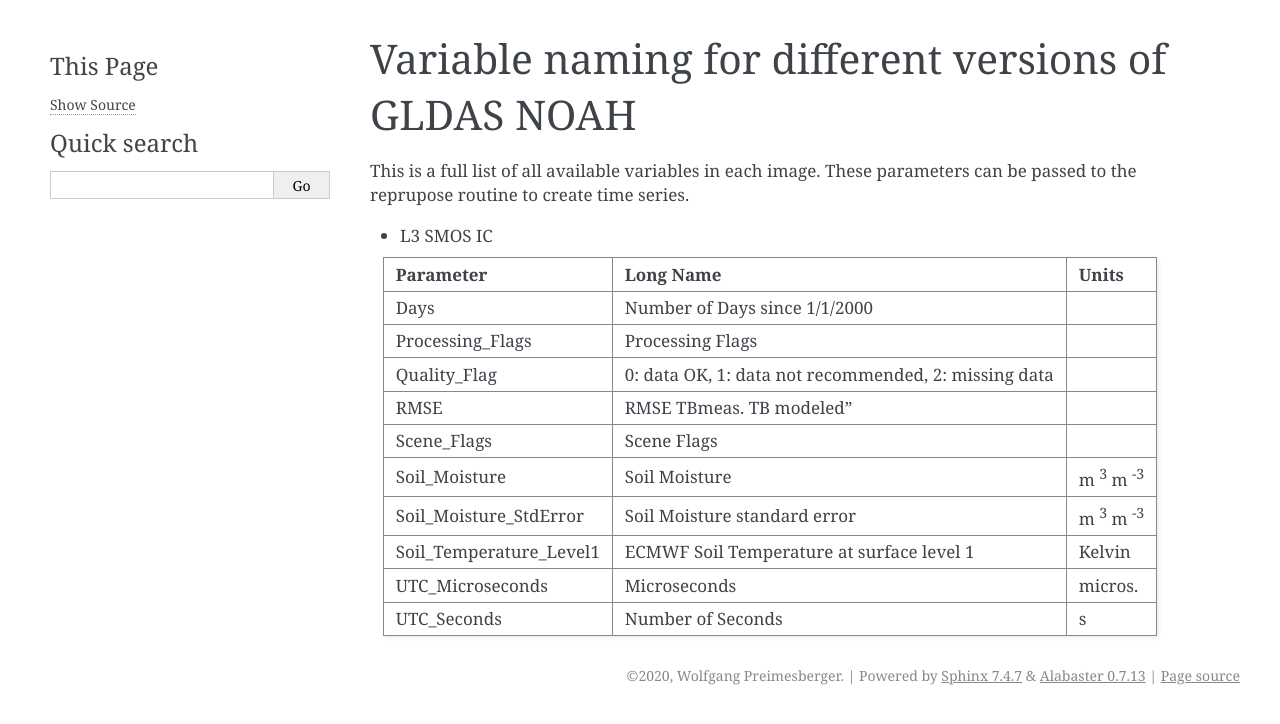
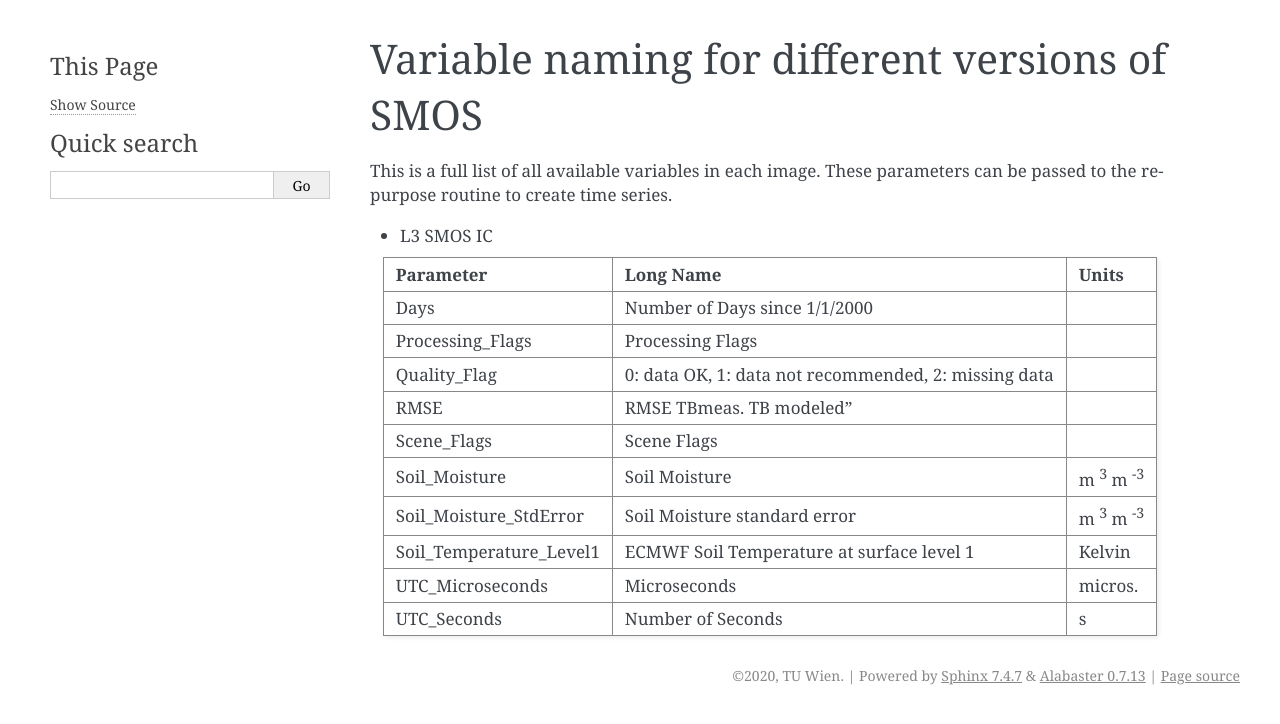
Before and after one commit to TUW-GEO/smos, a Sphinx documentation site: the page built from docs/varnames.rst, in a window 1280 px wide. Shown: the top 724 px of the page. Built offline with Sphinx 7.4.7, drawn with Linux system fonts in a browser that asks for light colours; the version number is read from the project's files by our own code.

Commit message:
Update structure and author

```diff
--- a/docs/changes.rst
+++ /dev/null
@@ -1,2 +0,0 @@
-.. _changes:
-.. include:: ../CHANGES.rst
--- a/docs/conf.py
+++ b/docs/conf.py
@@ -82,7 +82,7 @@ master_doc = 'index'
 
 # General information about the project.
 project = u'smos'
-copyright = u'2020, Wolfgang Preimesberger'
+copyright = u'2020, TU Wien'
 
 # The version info for the project you're documenting, acts as replacement for
 # |version| and |release|, also used in various other places throughout the
@@ -236,7 +236,7 @@ latex_elements = {
 # (source start file, target name, title, author, documentclass [howto/manual]).
 latex_documents = [
   ('index', 'user_guide.tex', u'smos Documentation',
-   u'Wolfgang Preimesberger', 'manual'),
+   u'TU Wien', 'manual'),
 ]
 
 # The name of an image file (relative to this directory) to place at the top of
--- a/docs/varnames.rst
+++ b/docs/varnames.rst
@@ -1,8 +1,8 @@
-Variable naming for different versions of GLDAS NOAH
+Variable naming for different versions of SMOS
 ====================================================
 
 This is a full list of all available variables in each image. These parameters
-can be passed to the reprupose routine to create time series.
+can be passed to the repurpose routine to create time series.
 
 * L3 SMOS IC
 
--- a/setup.cfg
+++ b/setup.cfg
@@ -5,7 +5,7 @@
 [metadata]
 name = smos
 description = SMOS (Soil Moisture and Ocean Salinity) image data readers and TS converter
-author = Wolfgang Preimesberger
+author = TU Wien
 author-email = remote.sensing@geo.tuwien.ac.at
 license = mit
 long-description = file: README.rst
```
Also changed, not shown: CHANGES.rst (deleted, +0 -16 lines), LICENSE.txt, 1 other file.
